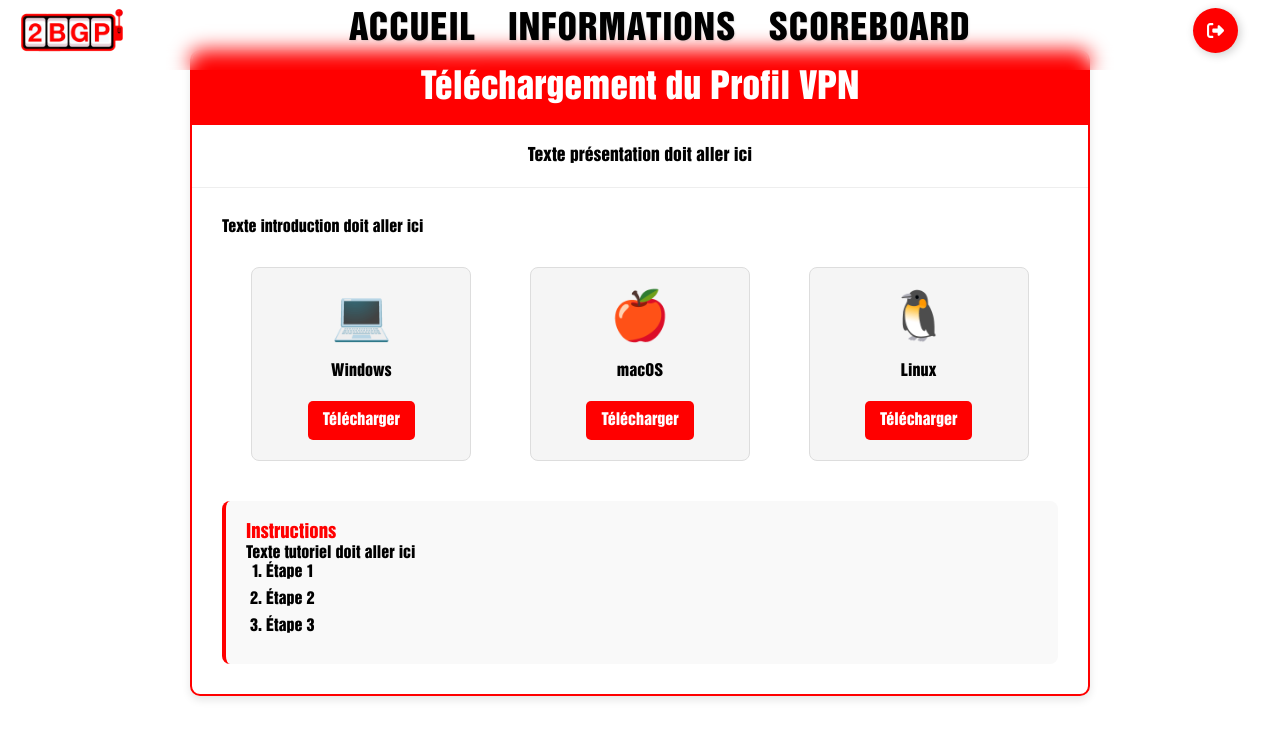
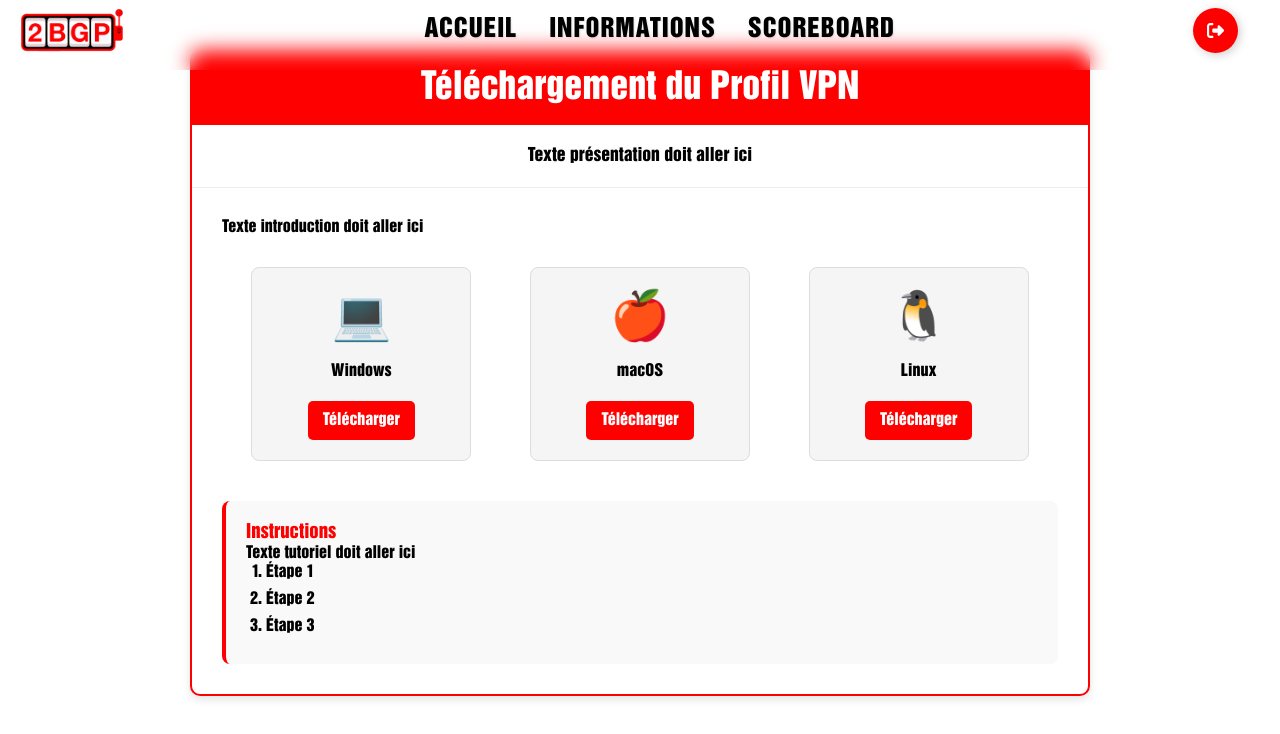
Before and after one commit to itsmrval/2bgp-ad, a React (Create React App) app in the folder frontend/: page /profiledownload in a window 1280 px wide. Shown: the top 734 px of the page. Built offline with nearby package versions, Linux system fonts and the light colour scheme; the HTML template or start-up script is replaced by a standard one.

Commit message:
pour mon bebou

```diff
--- a/frontend/src/assets/styles/header.css
+++ b/frontend/src/assets/styles/header.css
@@ -64,7 +64,7 @@
     margin-right: 1rem;
     cursor: pointer;
     color: rgb(0, 0, 0);
-    font-size: 35px; /* Augmenté de 1.125rem à 1.5rem */
+    font-size: 25px; /* Augmenté de 1.125rem à 1.5rem */
     transition: color 0.3s ease;
 }
 
```
